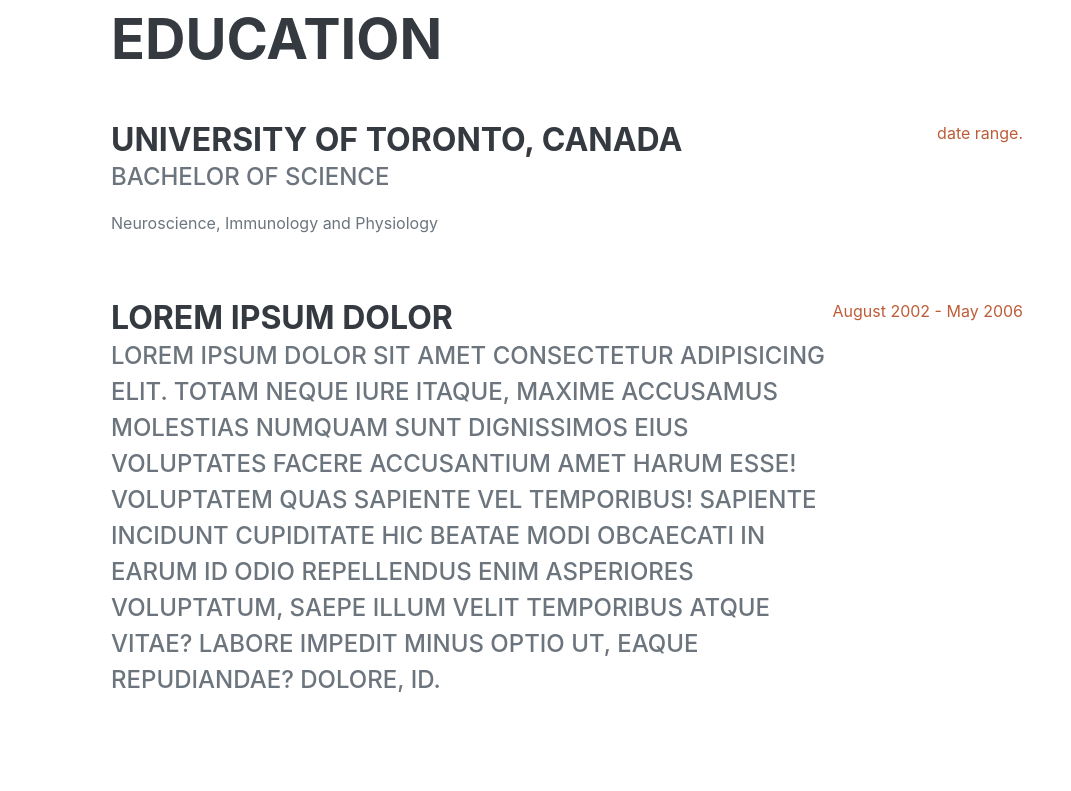
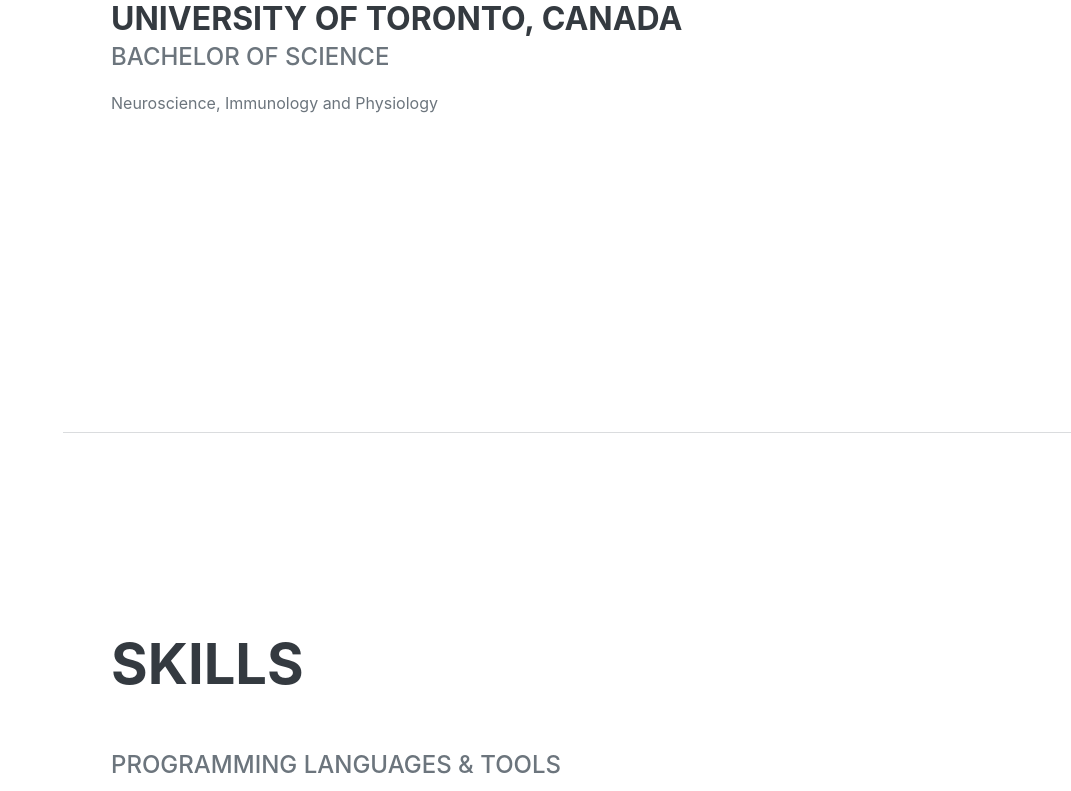
Before and after one commit to RoeChuck/RoeChuck.github.io, a plain HTML site: page index.html in a window 1280 px wide. Shown: the part 1970-2761 px from the top of the page, without its empty margins (209-1280 px from the left). Drawn offline with nearby package versions, Linux system fonts and the light colour scheme; a web font is replaced by a local one.

Commit message:
remove not needed stuff

```diff
--- a/index.html
+++ b/index.html
@@ -129,7 +129,7 @@
               </p>
             </div>
             <div class="flex-shrink-0">
-              <span class="text-primary">March 2013 - Present</span>
+              <span class="text-primary">June 2022</span>
             </div>
           </div>
         </div>
@@ -147,24 +147,7 @@
               <p></p>
             </div>
             <div class="flex-shrink-0">
-              <span class="text-primary">date range.</span>
-            </div>
-          </div>
-          <div class="d-flex flex-column flex-md-row justify-content-between">
-            <div class="flex-grow-1">
-              <h3 class="mb-0">lorem ipsum dolor</h3>
-              <div class="subheading mb-3">
-                Lorem ipsum dolor sit amet consectetur adipisicing elit. Totam neque iure itaque,
-                maxime accusamus molestias numquam sunt dignissimos eius voluptates facere
-                accusantium amet harum esse! Voluptatem quas sapiente vel temporibus! Sapiente
-                incidunt cupiditate hic beatae modi obcaecati in earum id odio repellendus enim
-                asperiores voluptatum, saepe illum velit temporibus atque vitae? Labore impedit
-                minus optio ut, eaque repudiandae? Dolore, id.
-              </div>
-              <p></p>
-            </div>
-            <div class="flex-shrink-0">
-              <span class="text-primary">August 2002 - May 2006</span>
+              <span class="text-primary"></span>
             </div>
           </div>
         </div>
```
